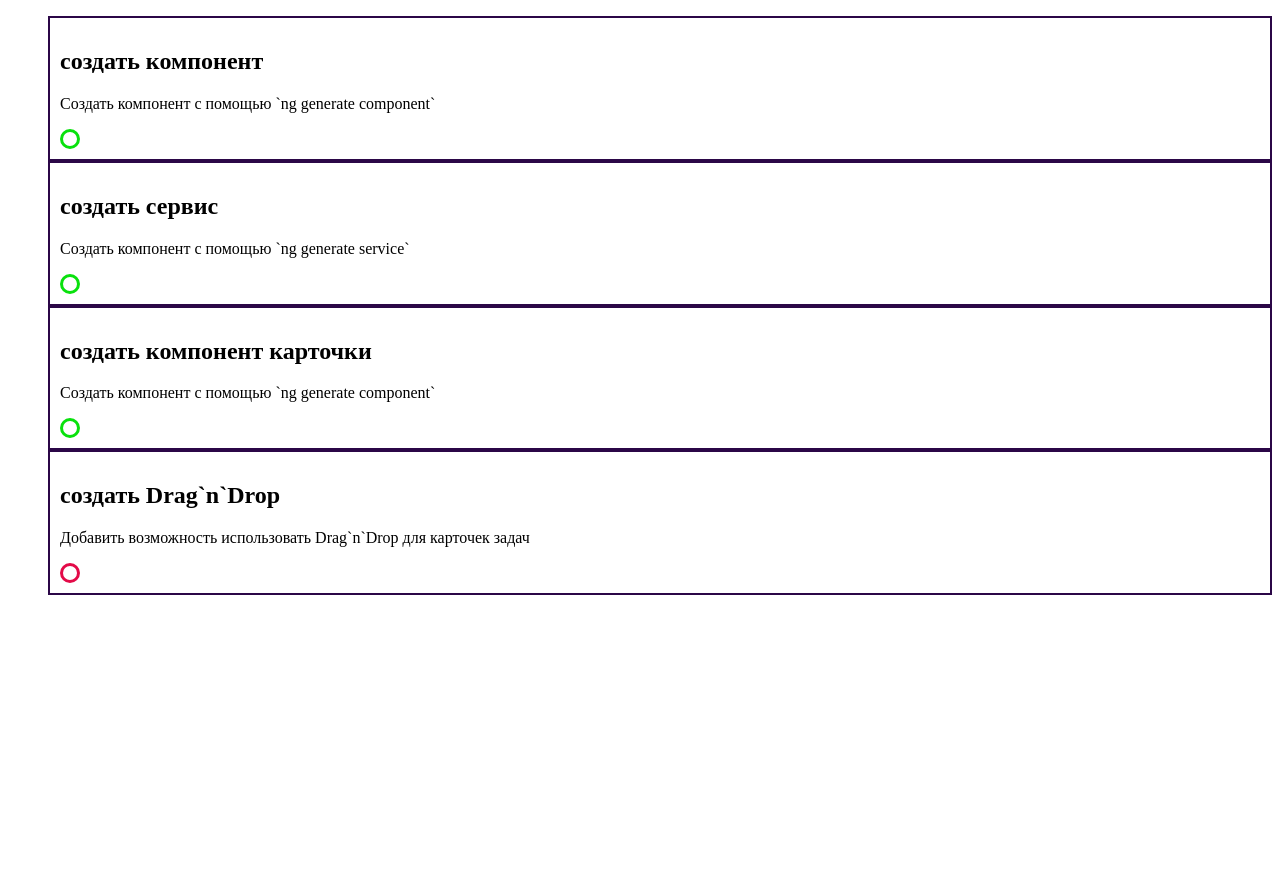
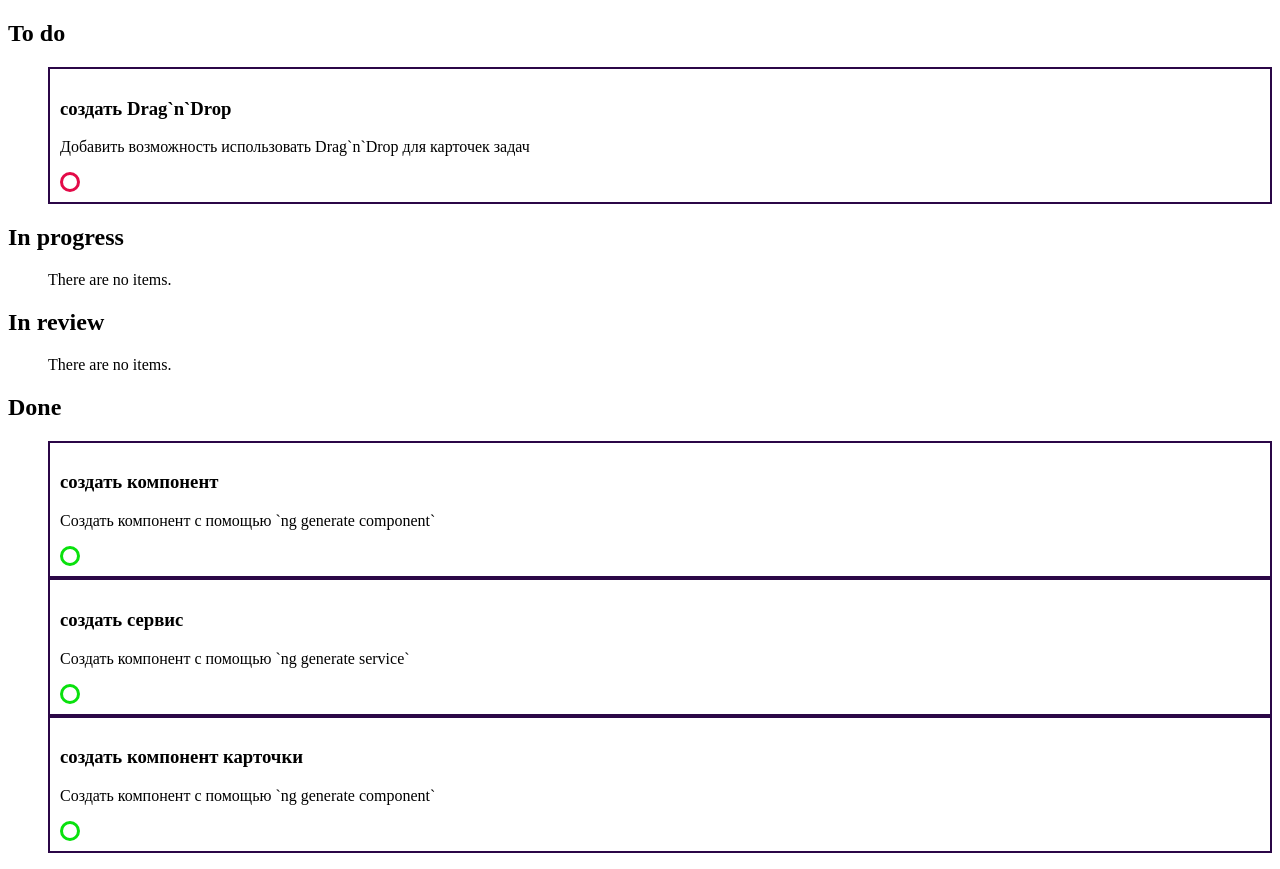
Before and after one commit to FoxyRaspberry/angular-kanban, an Angular app: page / in a window 1280 px wide. Before the commit the page ends 800 px from the top, so only its background shows below. Built offline with nearby package versions, Linux system fonts and the light colour scheme.

Commit message:
feat: create 4 board-columns

```diff
--- /dev/null
+++ b/src/app/board-column/board-column.component.html
@@ -0,0 +1,4 @@
+<section>
+    <h1>{{title}}</h1>
+    <ng-content></ng-content>
+</section>
--- /dev/null
+++ b/src/app/board-column/board-column.component.ts
@@ -0,0 +1,13 @@
+import { Component, Input } from '@angular/core';
+
+@Component({
+  selector: 'app-board-column',
+  standalone: true,
+  imports: [],
+  templateUrl: './board-column.component.html',
+  styleUrl: './board-column.component.scss'
+})
+export class BoardColumnComponent {
+  @Input({ required: true })
+  title: string = '';
+}
--- a/src/app/task-list/task-list.component.html
+++ b/src/app/task-list/task-list.component.html
@@ -1,10 +1,47 @@
+<app-board-column [title]="'To do'">
     <ul class="app-list-container">
-@for (task of list; track task.taskID) {
+        @for (task of toDoList; track task.taskID) {
             <li>
-        <app-task-card [task] = "task" />
+                <app-task-card [task]="task" />
             </li>
-
         } @empty {
             There are no items.
         }
     </ul>
+</app-board-column>
+
+<app-board-column [title]="'In progress'">
+    <ul class="app-list-container">
+        @for (task of inProgressList; track task.taskID) {
+            <li>
+                <app-task-card [task]="task" />
+            </li>
+        } @empty {
+            There are no items.
+        }
+    </ul>
+</app-board-column>
+
+<app-board-column [title]="'In review'">
+    <ul class="app-list-container">
+        @for (task of inReviewList; track task.taskID) {
+            <li>
+                <app-task-card [task]="task" />
+            </li>
+        } @empty {
+            There are no items.
+        }
+    </ul>
+</app-board-column>
+
+<app-board-column [title]="'Done'">
+    <ul class="app-list-container">
+        @for (task of doneList; track task.taskID) {
+            <li>
+                <app-task-card [task]="task" />
+            </li>
+        } @empty {
+            There are no items.
+        }
+    </ul>
+</app-board-column>
--- a/src/app/task-list/task-list.component.ts
+++ b/src/app/task-list/task-list.component.ts
@@ -1,20 +1,67 @@
 import { Component, OnInit } from '@angular/core';
-import { KanbanTask, TasksService } from './tasks.service';
+import { KanbanTask, KanbanTaskStatus, TasksService } from './tasks.service';
 import { TaskCardComponent } from '../task-card/task-card.component';
+import { BoardColumnComponent } from "../board-column/board-column.component";
 
 @Component({
   selector: 'app-task-list',
   standalone: true,
-  imports: [TaskCardComponent],
+  imports: [TaskCardComponent, BoardColumnComponent],
   templateUrl: './task-list.component.html',
   styleUrl: './task-list.component.scss'
 })
 export class TaskListComponent implements OnInit {
-  list: KanbanTask[] = [];
+  protected doneList: KanbanTask[] = [];
+  protected inProgressList: KanbanTask[] = [];
+  protected inReviewList: KanbanTask[] = [];
+  protected toDoList: KanbanTask[] = [];
 
   constructor(private readonly tasksService: TasksService) {}
 
   ngOnInit(): void {
-    this.list = this.tasksService.readList();
+    const list = this.tasksService.readList();
+    // list.forEach((item: KanbanTask): void => {
+    //   if (item.taskStatus === KanbanTaskStatus.Done) {
+    //     this.doneList.push(item);
+    //   } else if (item.taskStatus === KanbanTaskStatus.InProgress) {
+    //     this.inProgressList.push(item);
+    //   } else if (item.taskStatus === KanbanTaskStatus.InReview) {
+    //     this.inReviewList.push(item);
+    //   } else if (item.taskStatus === KanbanTaskStatus.ToDo) {
+    //     this.toDoList.push(item);
+    //   }
+    // });
+
+    const actionByTaskStatusMap = new Map<KanbanTaskStatus, (task: KanbanTask) => void>([
+      [
+        KanbanTaskStatus.Done,
+        (task: KanbanTask): void => {
+          this.doneList.push(task);
+        },
+      ],
+      [
+        KanbanTaskStatus.InProgress,
+        (task: KanbanTask): void => {
+          this.inProgressList.push(task);
+        },
+      ],
+      [
+        KanbanTaskStatus.InReview,
+        (task: KanbanTask): void => {
+          this.inReviewList.push(task);
+        },
+      ],
+      [
+        KanbanTaskStatus.ToDo,
+        (task: KanbanTask): void => {
+          this.toDoList.push(task);
+        },
+      ],
+    ]);
+
+    list.forEach((item: KanbanTask): void => {
+      const action = actionByTaskStatusMap.get(item.taskStatus) as (task: KanbanTask) => void;
+      action(item);
+    });
   }
 }
```
Also changed, not shown: src/app/board-column/board-column.component.scss (added), 1 other file (tests, documents, lock files or other folders). Lines whose indentation alone changed are shown as unchanged.
